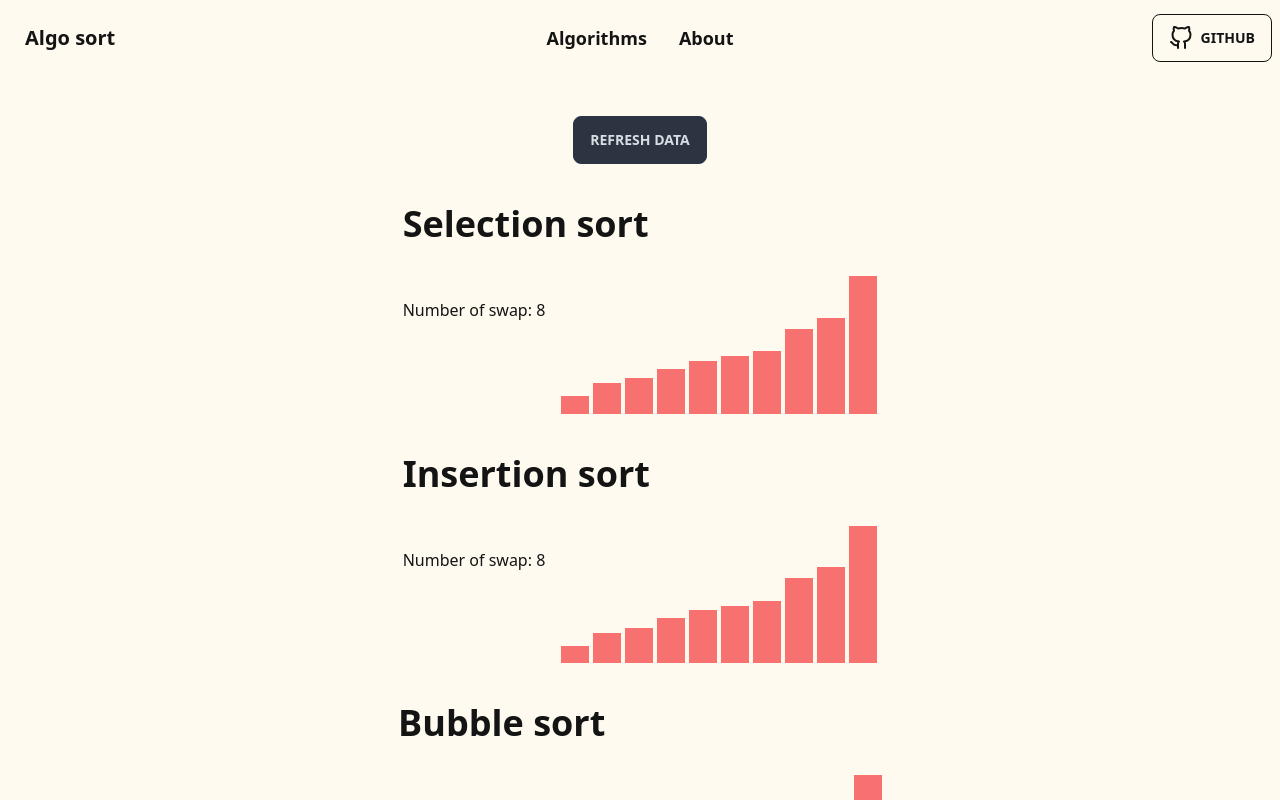
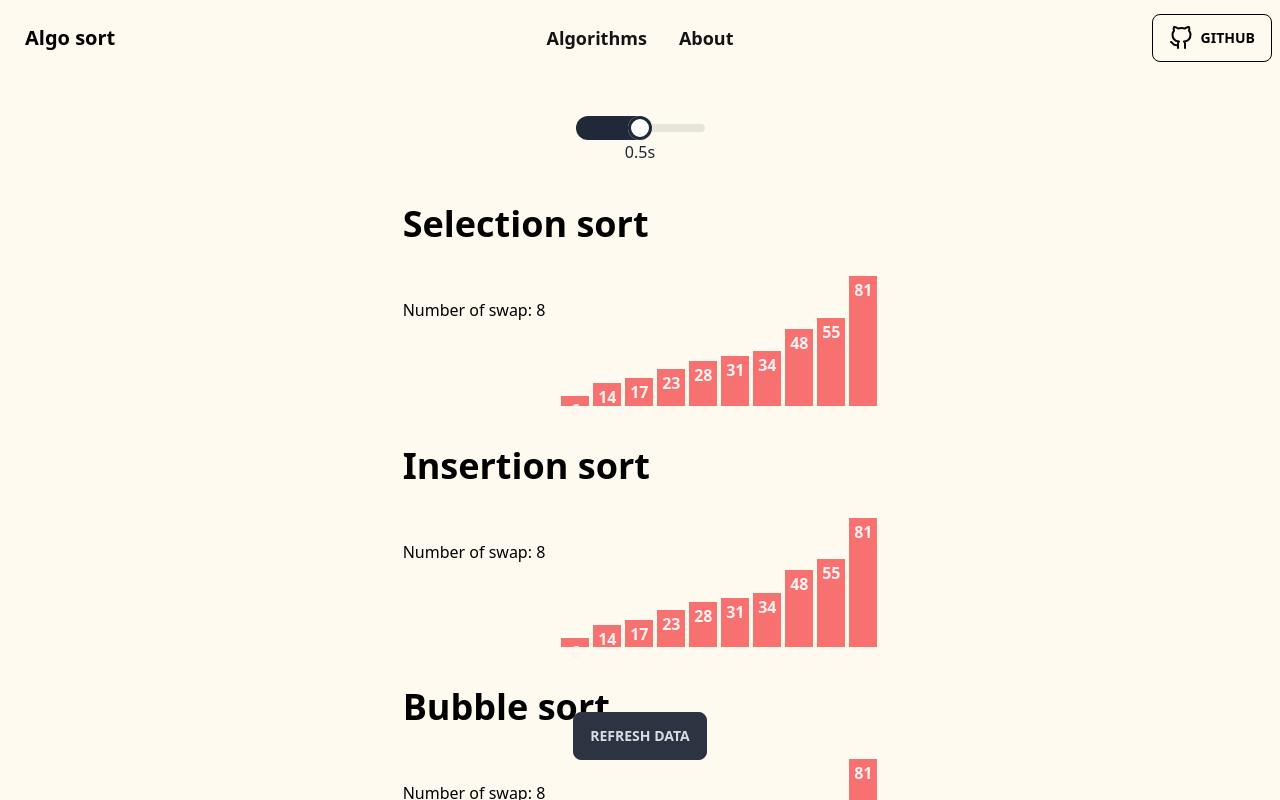
Before and after one commit to ReyalWesley/algo-sort, a React (Vite) app: page /algos in a window 1280 px wide. Shown: the top 800 px of the page. Built offline with nearby package versions, Linux system fonts and the light colour scheme.

Commit message:
fix(component: sort component UI (#7)
* feat(algos): button refresh center fixed

* feat(component): barChart adding number of data

* fix(ui): text color

* feat(layout): footer component

* feat(context): speed context for timer between iteration

```diff
--- a/src/component/algo/render/graph/barChart.tsx
+++ b/src/component/algo/render/graph/barChart.tsx
@@ -11,9 +11,13 @@ export const BarChart: React.FC<ListPropsType> = ({ dataSet }) => {
         return (
           <div
             key={index}
-            className="bg-red-400 w-7"
-            style={{ height: 'calc(1vh * ' + data * 0.2 + ')' }}
-          ></div>
+            className="bg-red-400 w-7 text-center font-bold text-rose-50"
+            style={{
+              height: 'calc(1vh * ' + data * 0.2 + ')',
+            }}
+          >
+            {data}
+          </div>
         );
       })}
     </div>
--- a/src/component/algo/render/sortBlock.tsx
+++ b/src/component/algo/render/sortBlock.tsx
@@ -1,6 +1,7 @@
 import React, { useEffect, useState } from 'react';
 import { BarChart } from './graph/barChart';
 import { useAlgosContext } from '../../../context/data';
+import { useSortSpeedContext } from '../../../context/speed';
 
 type GenerateListParam = {
   size?: number;
@@ -11,8 +12,7 @@ export const generateList = (
 ): number[] => {
   const myList = [];
   for (let i = 0; i < size; i++) {
-    // génère un nombre aléatoire entre 1 et 100
-    const randomNumber = 5 + Math.floor(Math.random() * 100);
+    const randomNumber = Math.floor(Math.random() * 100);
     myList.push(randomNumber);
   }
   return myList;
@@ -77,7 +77,6 @@ const sortLoop = ({
     setIterator(iterator + 1);
   }
 
-  //force rerender => useEffect data
   setData(dataCopy);
 };
 
@@ -95,19 +94,14 @@ export const SortBlock: React.FC<SortBlockPropsType> = ({
   swap = true,
 }) => {
   const context = useAlgosContext();
-  //dataset
+  const { sortSpeed } = useSortSpeedContext();
+
   const [data, setData] = useState<number[]>(context.data);
-
   const [iterator, setIterator] = useState(1);
-
-  //swap counter
   const [countSwap, setCountSwap] = useState(0);
-
-  //loop counter
   const [countLoop, setCountLoop] = useState(0);
-
-  //state to stop the sort if the dataset is sorted
   const [sorted, setSorted] = useState(false);
+  const [speed, setSpeed] = useState<number>(sortSpeed);
 
   useEffect(() => {
     setData(context.data);
@@ -116,6 +110,12 @@ export const SortBlock: React.FC<SortBlockPropsType> = ({
     setCountLoop(0);
     setSorted(false);
   }, [context.data]);
+
+  useEffect(() => {
+    if (sortSpeed !== speed) {
+      setSpeed(sortSpeed);
+    }
+  }, [sortSpeed, speed, setSpeed]);
 
   useEffect(() => {
     if (!sorted) {
@@ -130,9 +130,9 @@ export const SortBlock: React.FC<SortBlockPropsType> = ({
           setData,
           setCountSwap,
         });
-      }, 50);
+      }, speed);
     }
-  }, [countSwap, data, iterator, sortFunction, sorted]);
+  }, [countSwap, data, iterator, sortFunction, sorted, sortSpeed]);
 
   useEffect(() => {
     if (iterator === data.length - 1) {
@@ -142,8 +142,8 @@ export const SortBlock: React.FC<SortBlockPropsType> = ({
 
   return (
     <article className="prose">
-      <h1>{algoName}</h1>
-      <div className="sm:flex gap-x-4">
+      <h1 className="text-black">{algoName}</h1>
+      <div className="sm:flex gap-x-4 text-black">
         <div>
           {swap && <p>Number of swap: {countSwap}</p>}
           {loop && <p>Number of loop: {countLoop}</p>}
--- /dev/null
+++ b/src/component/common/input/range.tsx
@@ -0,0 +1,44 @@
+import { useAlgosContext } from '../../../context/data';
+import { useSortSpeedContext } from '../../../context/speed';
+import React, { useState, useEffect } from 'react';
+
+export const RangeSlider: React.FC = () => {
+  const { sortSpeed, setSortSpeed } = useSortSpeedContext();
+  const { refreshData } = useAlgosContext();
+  const [value, setValue] = useState<number>(sortSpeed);
+  const [timeoutId, setTimeoutId] = useState<number | null>(null);
+
+  const handleChange = (event: React.ChangeEvent<HTMLInputElement>) => {
+    const newValue = Number(event.target.value);
+    setValue(newValue);
+
+    if (timeoutId) {
+      clearTimeout(timeoutId);
+    }
+
+    const newTimeoutId = setTimeout(() => {
+      setSortSpeed(newValue);
+      refreshData();
+    }, 1000);
+
+    setTimeoutId(newTimeoutId);
+  };
+
+  useEffect(() => {
+    setSortSpeed(value);
+  }, [value]);
+
+  return (
+    <div className="flex flex-col items-center">
+      <input
+        type="range"
+        min={0}
+        max={1000}
+        value={value}
+        onChange={handleChange}
+        className="range"
+      />
+      <span>{value / 1000}s</span>
+    </div>
+  );
+};
--- a/src/component/layout/container.tsx
+++ b/src/component/layout/container.tsx
@@ -1,6 +1,7 @@
 import React from 'react';
 import { Outlet } from 'react-router-dom';
 import { Navbar } from './navbar';
+import { Footer } from './footer';
 
 export const Container: React.FC<React.PropsWithChildren> = ({ children }) => {
   return (
@@ -10,6 +11,7 @@ export const Container: React.FC<React.PropsWithChildren> = ({ children }) => {
         {children}
         <Outlet />
       </div>
+      <Footer />
     </div>
   );
 };
--- /dev/null
+++ b/src/component/layout/footer.tsx
@@ -0,0 +1,11 @@
+import React from 'react';
+
+export const Footer: React.FC = () => {
+  return (
+    <footer className="footer footer-center p-4 bg-rose-50 text-base-content">
+      <div>
+        <p>Copyright © 2023 - All right reserved by zekave</p>
+      </div>
+    </footer>
+  );
+};
--- a/src/component/layout/navbar.tsx
+++ b/src/component/layout/navbar.tsx
@@ -26,7 +26,7 @@ export const Navbar: React.FC = () => {
             </label>
             <ul
               tabIndex={0}
-              className="menu menu-sm dropdown-content mt-3 z-[1] p-2 shadow bg-base-100 rounded-box w-52"
+              className="menu menu-sm dropdown-content mt-3 z-[1] p-2 shadow bg-base-100 rounded-box w-52 bg-white"
             >
               <li>
                 <Link to={'/algos'} className="font-semibold text-lg">
--- a/src/context/data.tsx
+++ b/src/context/data.tsx
@@ -1,13 +1,11 @@
 import { generateList } from '../component/algo/render/sortBlock';
 import React, { createContext, useContext, useState } from 'react';
 
-// Créez un contexte pour le tableau de nombres et la méthode de rafraîchissement
 export const AlgosContext = createContext({
   data: [] as number[],
   refreshData: () => {},
 });
 
-// Créez le composant fournisseur du contexte
 export const AlgosProvider: React.FC<React.PropsWithChildren> = ({
   children,
 }) => {
--- /dev/null
+++ b/src/context/speed.tsx
@@ -0,0 +1,26 @@
+import React, { createContext, useContext, useEffect, useState } from 'react';
+
+export const SortSpeedContext = createContext({
+  sortSpeed: 500,
+  setSortSpeed: (value: number) => {},
+});
+
+export const SortSpeedProvider: React.FC<React.PropsWithChildren> = ({
+  children,
+}) => {
+  const [sortSpeed, setSortSpeedValue] = useState<number>(500);
+
+  const setSortSpeed = (value: number) => {
+    setSortSpeedValue(value);
+  };
+
+  useEffect(() => {}, [sortSpeed]);
+
+  return (
+    <SortSpeedContext.Provider value={{ sortSpeed, setSortSpeed }}>
+      {children}
+    </SortSpeedContext.Provider>
+  );
+};
+
+export const useSortSpeedContext = () => useContext(SortSpeedContext);
--- a/src/index.css
+++ b/src/index.css
@@ -9,18 +9,14 @@ body {
   overflow-x: hidden;
 }
 
-.body * {
-  color: #141414;
+.navbar * {
+  color: black;
 }
 
-.navbar * {
+.navbar .menu-horizontal * {
   color: #141414;
 }
 
 .navbar {
   background-color: floralwhite;
 }
-
-article.prose * {
-  color: #141414;
-}
--- a/src/main.tsx
+++ b/src/main.tsx
@@ -4,13 +4,16 @@ import { BrowserRouter } from 'react-router-dom';
 import './index.css';
 import App from '../src/App';
 import { AlgosProvider } from './context/data';
+import { SortSpeedProvider } from './context/speed';
 
 ReactDOM.createRoot(document.getElementById('root') as HTMLElement).render(
   <React.StrictMode>
     <BrowserRouter>
-      <AlgosProvider>
-        <App />
-      </AlgosProvider>
+      <SortSpeedProvider>
+        <AlgosProvider>
+          <App />
+        </AlgosProvider>
+      </SortSpeedProvider>
     </BrowserRouter>
   </React.StrictMode>
 );
--- a/src/routes/algos.tsx
+++ b/src/routes/algos.tsx
@@ -10,6 +10,7 @@ import {
 import { insertionSortFunction } from '../component/algo/insertionSort';
 import { selectionSortFunction } from '../component/algo/selectionSort';
 import { useAlgosContext } from '../context/data';
+import { RangeSlider } from '../component/common/input/range';
 
 const algos: SortBlockPropsType[] = [
   {
@@ -39,14 +40,15 @@ const algos: SortBlockPropsType[] = [
 ];
 
 export const Algos: React.FC = () => {
-  const context = useAlgosContext();
+  const { refreshData } = useAlgosContext();
 
   return (
     <>
+      <RangeSlider />
       <button
         type="button"
-        className="btn btn-neutral"
-        onClick={context.refreshData} // Utilisation de la méthode de rafraîchissement fournie par le contexte
+        className="btn btn-neutral fixed bottom-10"
+        onClick={refreshData}
       >
         Refresh data
       </button>
--- a/src/routes/home.tsx
+++ b/src/routes/home.tsx
@@ -4,8 +4,8 @@ import { Algos } from './algos';
 export const Home: React.FC = () => {
   return (
     <>
-      <article className="prose mb-10">
-        <h1 className="text-center">Description</h1>
+      <article className="prose mb-10 text-black">
+        <h1 className="text-center text-black">Description</h1>
         <p className="text-justify">
           Our website is an interactive platform that showcases dynamic
           renderings of sorting algorithms. Dive into the fascinating world of
```
